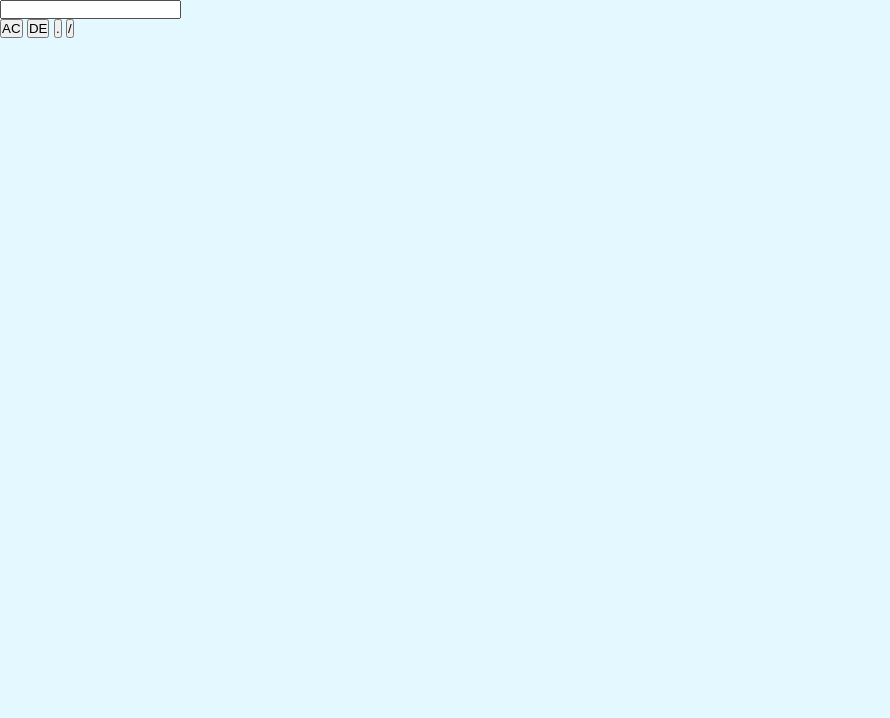
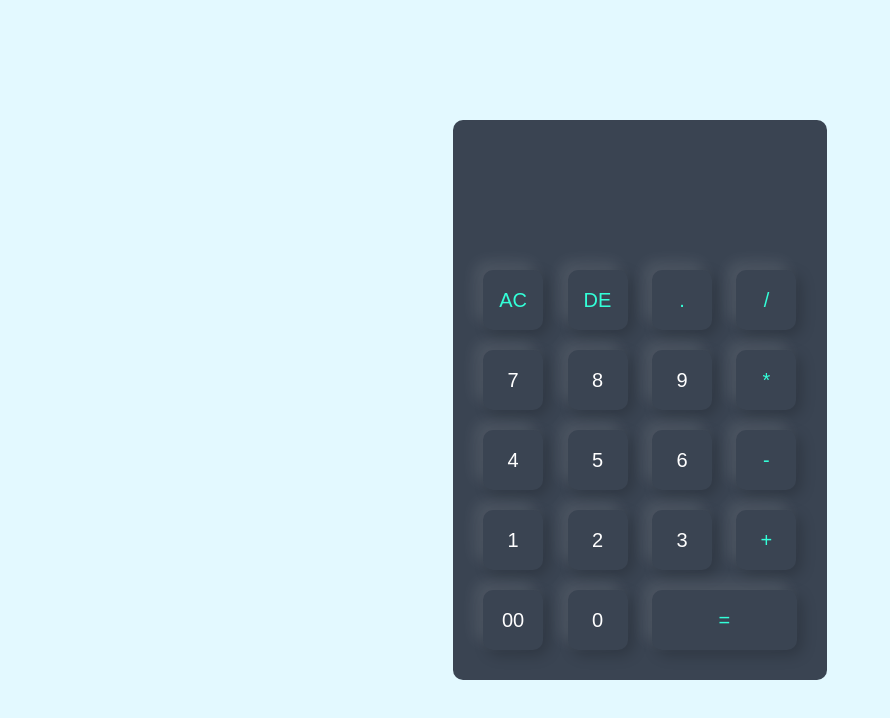
Before and after one commit to NtimaneKamohelo/Calculator, a plain HTML site: page index.html in a window 1280 px wide. Shown: the whole page, without its empty margins (0-890 px from the left). Drawn offline with Linux system fonts and the light colour scheme.

Commit message:
created buttons that are actionable.

```diff
--- a/index.html
+++ b/index.html
@@ -11,14 +11,37 @@
    <div class="container">
         <div class="calculator">
             <form>
-                <div>
+                <div class="display">
                     <input type="text" name="display">
                 </div>
                 <div>
-                    <input type="button" value="AC">
-                    <input type="button" value="DE">
-                    <input type="button" value=".">
-                    <input type="button" value="/">
+                    <input type="button" value="AC" onclick="display.value = ''" class="operator">
+                    <input type="button" value="DE" onclick="display.value = display.value.toString().slice(0,-1)" class="operator">
+                    <input type="button" value="." onclick="display.value += '.'"class="operator">
+                    <input type="button" value="/" onclick="display.value += '/'"class="operator">
+                </div>
+                <div>
+                    <input type="button" value="7" onclick="display.value += '7'">
+                    <input type="button" value="8" onclick="display.value += '8'">
+                    <input type="button" value="9" onclick="display.value += '9'">
+                    <input type="button" value="*" onclick="display.value += '*'" class="operator">
+                </div>
+                <div>
+                    <input type="button" value="4" onclick="display.value += '4'">
+                    <input type="button" value="5" onclick="display.value += '5'">
+                    <input type="button" value="6" onclick="display.value += '6'">
+                    <input type="button" value="-" onclick="display.value += '-'" class="operator">
+                </div>
+                <div>
+                    <input type="button" value="1" onclick="display.value += '1'">
+                    <input type="button" value="2" onclick="display.value += '2'">
+                    <input type="button" value="3" onclick="display.value += '3'">
+                    <input type="button" value="+" onclick="display.value += '+'" class="operator">
+                </div>
+                <div>
+                    <input type="button" value="00" onclick="display.value += '00'">
+                    <input type="button" value="0" onclick="display.value += '0'">
+                    <input type="button" value="="  onclick="display.value = eval(display.value)" class="equal operator" >
                 </div>
             </form>
         </div>
--- a/styles.css
+++ b/styles.css
@@ -9,4 +9,44 @@
     width: 100%;
     height: 100vh;
     background: #e3f9ff;
+    display: flex;
+    align-items: center;
+    justify-content: center;
 }
+.calculator{
+    background: #3a4452;
+    padding: 20px;
+    border-radius: 10px;
+}
+.calculator form input{
+    border: 0;
+    outline: 0;
+    width: 60px;
+    height: 60px;
+    border-radius: 10px;
+    box-shadow: -8px -8px 15px rgba(255, 255, 255, 0.1),5px 5px 15px rgba(0, 0, 0, 0.2);
+    background: transparent;
+    font-size: 20px;
+    color: #fff;
+    cursor: pointer;
+    margin: 10px;
+}
+
+form .display{
+    display: flex;
+    justify-content: flex-end;
+    margin: 20px 0;
+}
+form  .display input{
+    text-align: right;
+    flex: 1;
+    font-size: 45px;
+    box-shadow: none;
+}
+form input.equal{
+    width: 145px;
+}
+
+form input.operator{
+    color: #33ffd8;
+}
```
